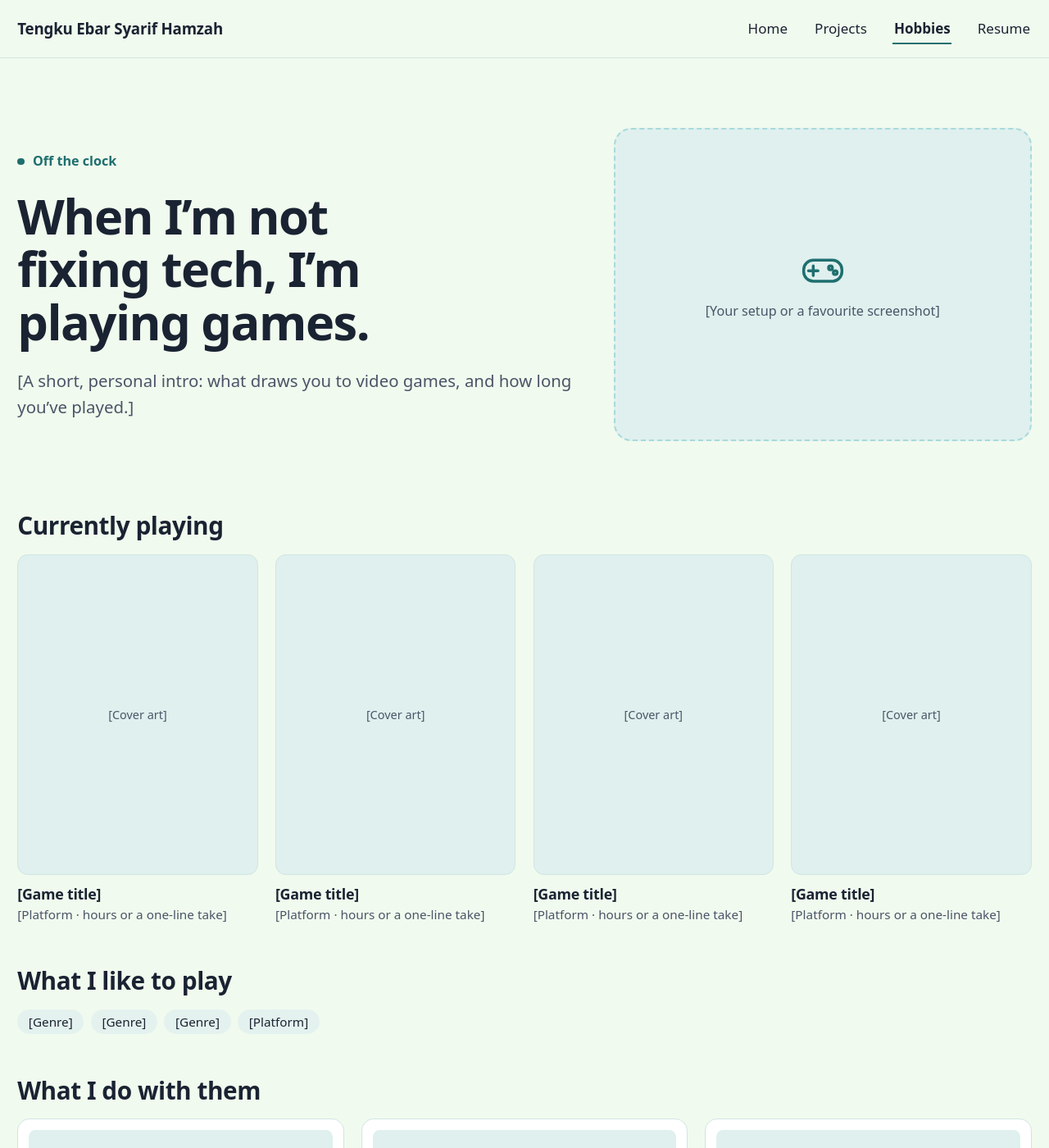
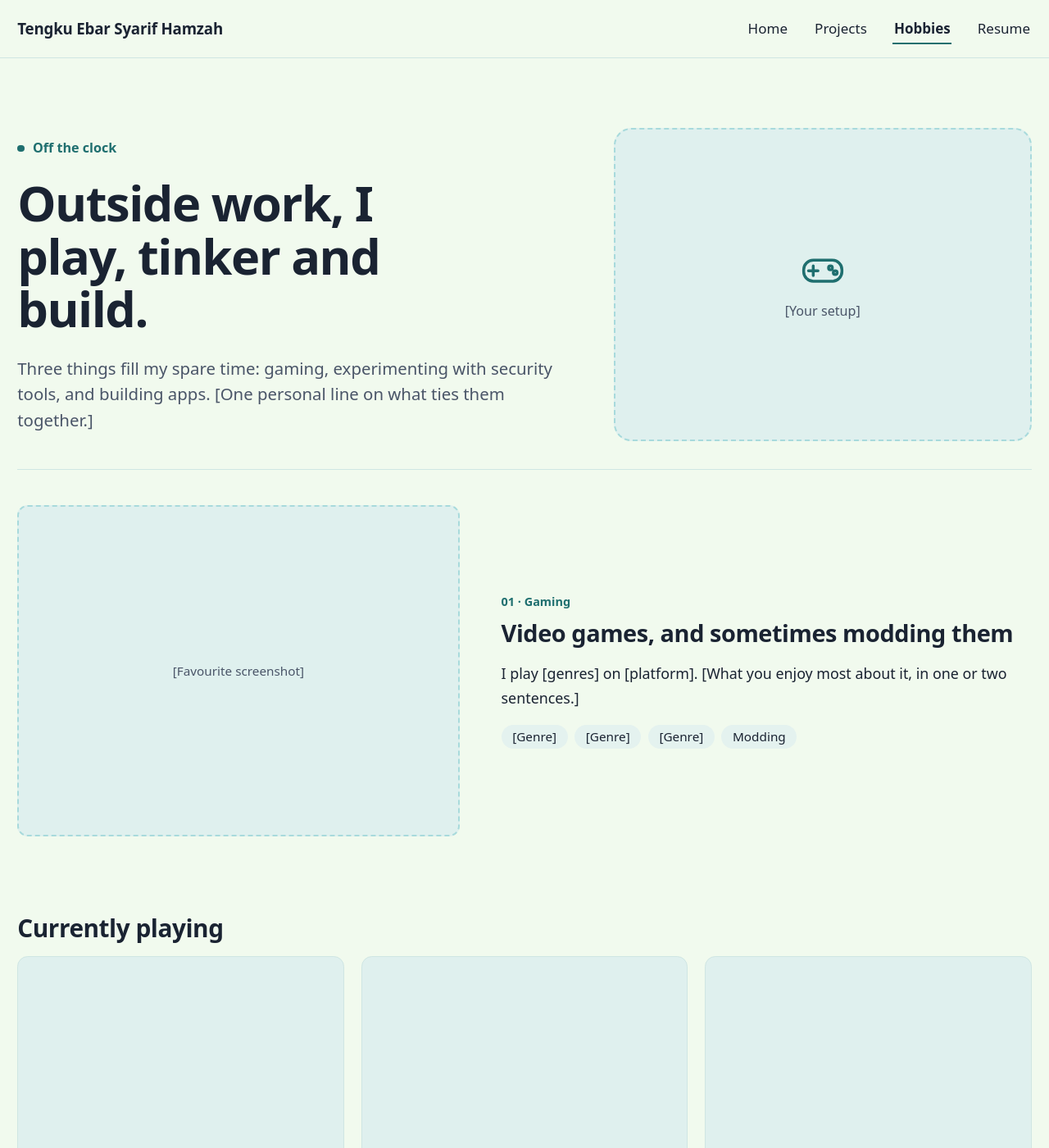
Before and after one commit to tengkuebar/tengkuebar.github.io, a Jekyll site: the page built from hobbies.md, in a window 1280 px wide and 1400 px high. Shown: the whole window at 82% size. Built offline with Jekyll 4.4.1, drawn with Linux system fonts in a browser that asks for light colours; some of the changed text lies outside the part shown.

Commit message:
Rework the Hobbies page around gaming, security tools and building apps
- Three feature rows with media beside the text, alternating sides
- New hero wording and a link from Building to the DomainCheck case study
- Scroll reveal covers the new rows

Co-Authored-By: Claude Sonnet 5.5 <noreply@anthropic.com>

```diff
--- a/assets/css/style.css
+++ b/assets/css/style.css
@@ -1349,6 +1349,55 @@ pre {
   }
 }
 
+/* Feature rows: media on one side, text on the other. Used for hobbies; reusable elsewhere. */
+.feature-row {
+  display: grid;
+  grid-template-columns: minmax(0, 5fr) minmax(0, 6fr);
+  gap: 3rem;
+  align-items: center;
+  padding: 2.5rem 0;
+  border-top: 1px solid var(--border);
+}
+
+.feature-row.flip .feature-media {
+  order: 2;
+}
+
+.feature-media {
+  display: flex;
+  align-items: center;
+  justify-content: center;
+  aspect-ratio: 4 / 3;
+  padding: 1rem;
+  border: 2px dashed var(--accent);
+  border-radius: 0.75rem;
+  background: var(--tint);
+  color: var(--text-muted);
+  font-size: 0.9rem;
+  text-align: center;
+}
+
+.feature-row .kicker {
+  margin: 0 0 0.5rem;
+  color: var(--link);
+  font-size: 0.85rem;
+  font-weight: 600;
+}
+
+.feature-row h2 {
+  margin: 0 0 0.75rem;
+  font-size: 1.7rem;
+}
+
+.feature-row p {
+  font-size: 1.05rem;
+  line-height: 1.65;
+}
+
+.feature-row .tags {
+  margin-top: 1rem;
+}
+
 /* Phones and narrow windows */
 @media (max-width: 40em) {
   main.container {
@@ -1471,4 +1520,14 @@ pre {
     flex: 1 1 100%;
     justify-content: center;
   }
-}
+
+  .feature-row {
+    grid-template-columns: minmax(0, 1fr);
+    gap: 1.25rem;
+    padding: 1.75rem 0;
+  }
+
+  .feature-row.flip .feature-media {
+    order: 0;
+  }
+}
--- a/assets/js/reveal.js
+++ b/assets/js/reveal.js
@@ -4,7 +4,7 @@
 (() => {
   if (!('IntersectionObserver' in window)) return;
 
-  const sel = 'main h2, main .card, main .game, main .timeline > li, main .entry, main .strip, main .contact-strip, main .reveal';
+  const sel = 'main h2, main .card, main .game, main .timeline > li, main .entry, main .strip, main .contact-strip, main .feature-row, main .reveal';
   const fold = window.innerHeight;
   const els = [...document.querySelectorAll(sel)].filter((el) => el.getBoundingClientRect().top > fold);
   if (!els.length) return;
--- a/hobbies.md
+++ b/hobbies.md
@@ -1,64 +1,62 @@
 ---
 title: Hobbies
 permalink: /hobbies/
-description: "What Syarif does outside work: video games, game modding, building apps and trying hacking tools."
+description: "What Syarif does outside work: gaming, experimenting with security tools and building apps."
 ---
 
 <section class="hero">
   <div class="hero-text">
     <p class="eyebrow rise">Off the clock</p>
-    <h1 class="rise d2">When I&rsquo;m not fixing tech, I&rsquo;m playing games.</h1>
-    <p class="lead rise d3">[A short, personal intro: what draws you to video games, and how long you&rsquo;ve played.]</p>
+    <h1 class="rise d2">Outside work, I play, tinker and build.</h1>
+    <p class="lead rise d3">Three things fill my spare time: gaming, experimenting with security tools, and building apps. [One personal line on what ties them together.]</p>
   </div>
-  <div class="photo-ph wide rise d3" role="img" aria-label="Placeholder for a gaming photo or setup shot">
+  <div class="photo-ph wide rise d3" role="img" aria-label="Placeholder for a photo of Syarif's setup">
     <svg width="56" height="56" viewBox="0 0 24 24" fill="none" stroke-width="1.5" stroke-linecap="round" stroke-linejoin="round" aria-hidden="true"><rect x="2" y="7" width="20" height="11" rx="5"></rect><path d="M7 10v5M4.5 12.5h5"></path><circle cx="16" cy="11" r="1"></circle><circle cx="18.5" cy="13.5" r="1"></circle></svg>
-    <span>[Your setup or a favourite screenshot]</span>
+    <span>[Your setup]</span>
+  </div>
+</section>
+
+<section class="feature-row" aria-labelledby="gaming-h">
+  <div class="feature-media" role="img" aria-label="Placeholder for a gaming screenshot">
+    <span>[Favourite screenshot]</span>
+  </div>
+  <div>
+    <p class="kicker">01 &middot; Gaming</p>
+    <h2 id="gaming-h">Video games, and sometimes modding them</h2>
+    <p>I play [genres] on [platform]. [What you enjoy most about it, in one or two sentences.]</p>
+    <ul class="tags"><li>[Genre]</li><li>[Genre]</li><li>[Genre]</li><li>Modding</li></ul>
   </div>
 </section>
 
 <section aria-labelledby="playing-heading">
   <h2 id="playing-heading">Currently playing</h2>
   <ul class="cover-row">
-    <li class="game"><div class="cover-ph">[Cover art]</div><h3>[Game title]</h3><p>[Platform &middot; hours or a one-line take]</p></li>
-    <li class="game"><div class="cover-ph">[Cover art]</div><h3>[Game title]</h3><p>[Platform &middot; hours or a one-line take]</p></li>
-    <li class="game"><div class="cover-ph">[Cover art]</div><h3>[Game title]</h3><p>[Platform &middot; hours or a one-line take]</p></li>
-    <li class="game"><div class="cover-ph">[Cover art]</div><h3>[Game title]</h3><p>[Platform &middot; hours or a one-line take]</p></li>
+    <li class="game"><div class="cover-ph">[Cover art]</div><h3>[Game title]</h3><p>[Platform &middot; one-line take]</p></li>
+    <li class="game"><div class="cover-ph">[Cover art]</div><h3>[Game title]</h3><p>[Platform &middot; one-line take]</p></li>
+    <li class="game"><div class="cover-ph">[Cover art]</div><h3>[Game title]</h3><p>[Platform &middot; one-line take]</p></li>
   </ul>
 </section>
 
-<section aria-labelledby="genres-heading">
-  <h2 id="genres-heading">What I like to play</h2>
-  <ul class="tags">
-    <li>[Genre]</li>
-    <li>[Genre]</li>
-    <li>[Genre]</li>
-    <li>[Platform]</li>
-  </ul>
+<section class="feature-row flip" aria-labelledby="tools-h">
+  <div class="feature-media" role="img" aria-label="Placeholder for a photo of a Flipper Zero">
+    <span>[Flipper Zero photo]</span>
+  </div>
+  <div>
+    <p class="kicker">02 &middot; Security tools</p>
+    <h2 id="tools-h">Experimenting with hacking tools</h2>
+    <p>I try tools like the Flipper Zero to see how things work under the surface. [What you have tried, and that it was on your own devices.]</p>
+    <ul class="tags"><li>Flipper Zero</li><li>[Tool]</li><li>[Tool]</li></ul>
+  </div>
 </section>
 
-<section aria-labelledby="doing-heading">
-  <h2 id="doing-heading">What I do with them</h2>
-  <ul class="card-grid">
-    <li class="card card-link">
-      <span class="cover-ph">[Mod screenshot]</span>
-      <span class="card-body">
-        <h3>Modding games</h3>
-        <p class="muted">[Which game, what you changed or built, and what you learned.]</p>
-      </span>
-    </li>
-    <li class="card card-link">
-      <span class="cover-ph">[App screenshot]</span>
-      <span class="card-body">
-        <h3>Building new apps</h3>
-        <p class="muted">[A recent app you built or are building, and what it does.]</p>
-      </span>
-    </li>
-    <li class="card card-link">
-      <span class="cover-ph">[Flipper Zero photo]</span>
-      <span class="card-body">
-        <h3>Trying hacking tools</h3>
-        <p class="muted">Flipper Zero and similar tools. [What you&rsquo;ve tried, and that it was on your own devices.]</p>
-      </span>
-    </li>
-  </ul>
+<section class="feature-row" aria-labelledby="apps-h">
+  <div class="feature-media" role="img" aria-label="Placeholder for an app screenshot">
+    <span>[App screenshot]</span>
+  </div>
+  <div>
+    <p class="kicker">03 &middot; Building</p>
+    <h2 id="apps-h">Building new apps</h2>
+    <p>I build apps to try out ideas. [Your latest app and what it does.] One example is <a href="{{ '/projects/domaincheck/' | relative_url }}">DomainCheck</a>, a security checker I designed and directed with an AI coding assistant.</p>
+    <ul class="tags"><li>[Language]</li><li>[Framework]</li><li>[Tool]</li></ul>
+  </div>
 </section>
```
